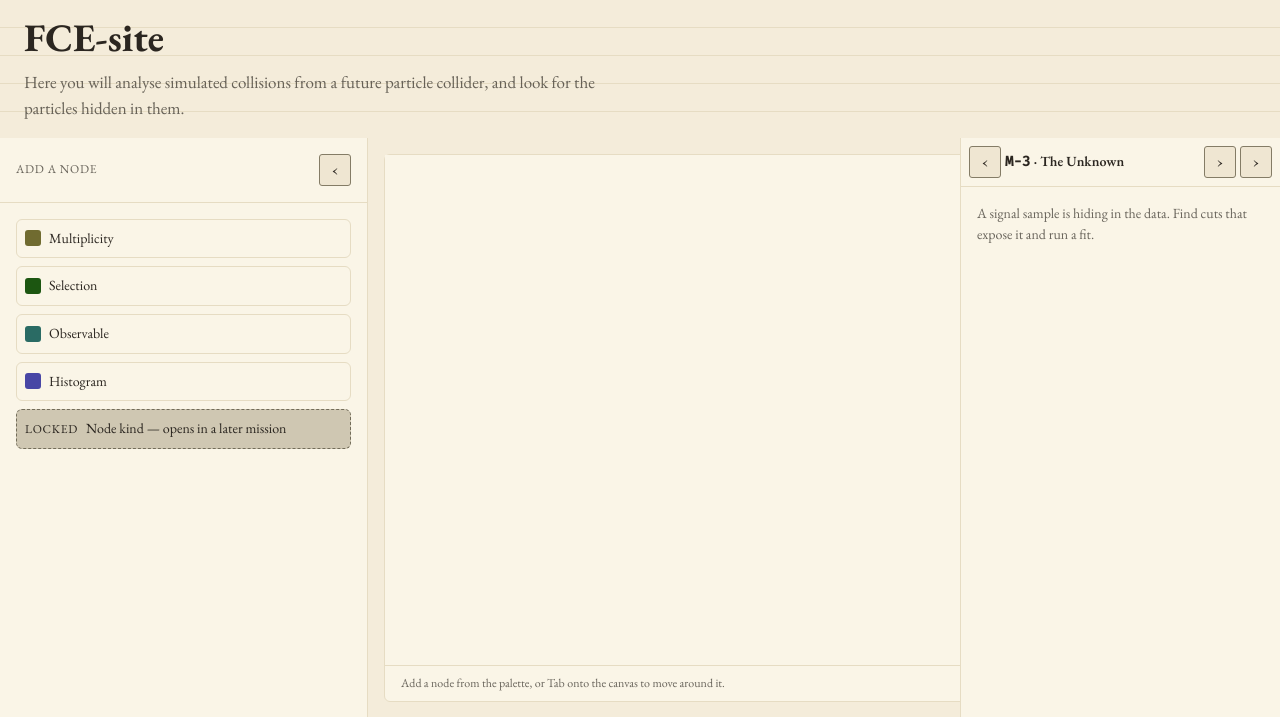
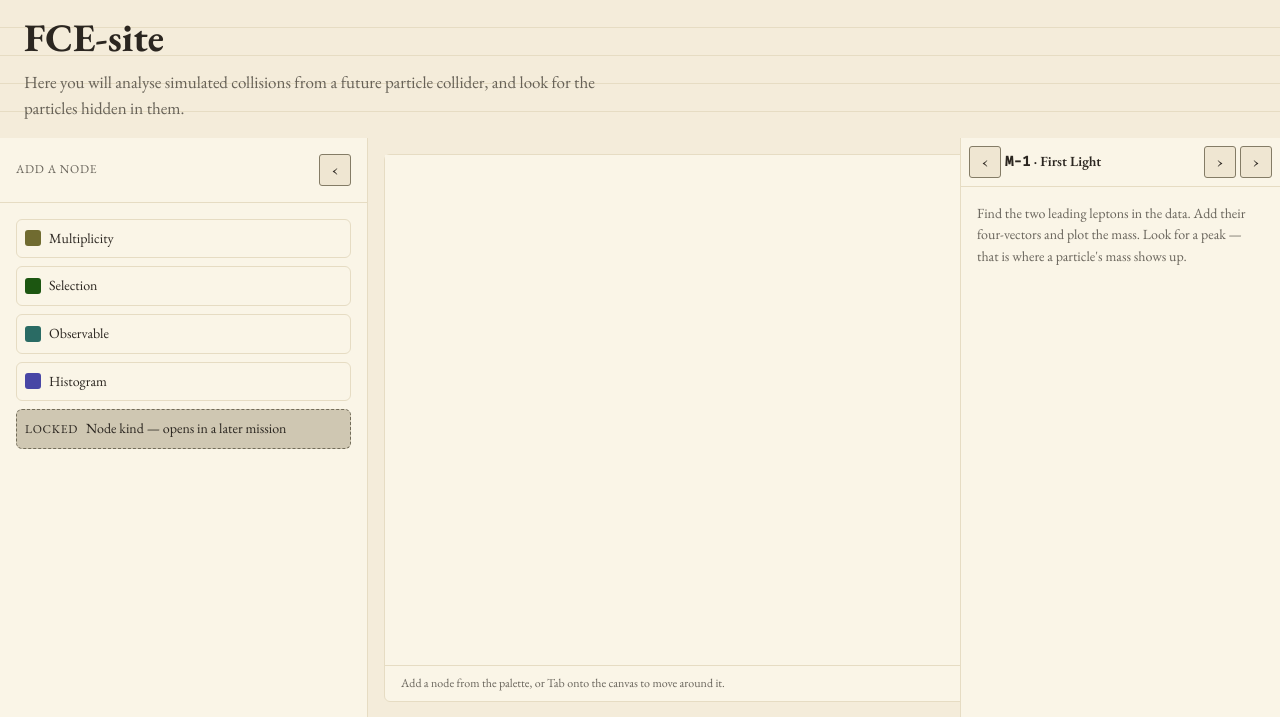
Before and after one commit to JulesVandenbroeck/fce-site, a FastAPI app: page / in a window 1280 px wide. Shown: the top 717 px of the page. Run offline with FastAPI, Linux system fonts and the light colour scheme.

Commit message:
frontend: show M-1 mission text instead of M-3 demo copy
The mission panel still carried D-010's demo copy for a mission-3
"The Unknown" fit search that does not exist yet (X4/X5 undocumented,
mission loading arrives in M5). Hardcode M-1 First Light's plain-English
brief and disable the pager since there is nothing to page to.

Co-Authored-By: Claude Sonnet 5 <noreply@anthropic.com>

```diff
--- a/src/fce_web/templates/shell.html
+++ b/src/fce_web/templates/shell.html
@@ -65,9 +65,9 @@
 
   <aside class="mission-panel" id="mission-panel" data-state="expanded" aria-label="Mission">
     <div class="mission-panel__head">
-      <button class="mission-panel__pager" id="pager-back" type="button" aria-label="Previous mission">&#8249;</button>
-      <span class="mission-panel__label" id="mission-label" data-mission-id="m3"><span class="mission-panel__code">M-3</span> · The Unknown</span>
-      <button class="mission-panel__pager" id="pager-forward" type="button" aria-label="Next mission">&#8250;</button>
+      <button class="mission-panel__pager" id="pager-back" type="button" aria-label="Previous mission" disabled>&#8249;</button>
+      <span class="mission-panel__label" id="mission-label" data-mission-id="m1"><span class="mission-panel__code">M-1</span> · First Light</span>
+      <button class="mission-panel__pager" id="pager-forward" type="button" aria-label="Next mission" disabled>&#8250;</button>
       <button class="mission-panel__toggle" id="panel-toggle" type="button"
               aria-expanded="true" aria-controls="mission-panel-body">
         <span class="mission-panel__toggle-glyph" id="panel-toggle-glyph" aria-hidden="true">&#8250;</span>
@@ -75,8 +75,9 @@
       </button>
     </div>
     <div class="mission-panel__body" id="mission-panel-body">
-      <p class="mission-panel__brief" id="mission-brief">A signal sample is hiding in the data. Find
-        cuts that expose it and run a fit.</p>
+      <p class="mission-panel__brief" id="mission-brief">Find the two leading leptons in the data.
+        Add their four-vectors and plot the mass. Look for a peak — that is where a particle's mass
+        shows up.</p>
     </div>
   </aside>
 
```
Also changed, not shown: tests/e2e/test_shell.py (+23 -0 lines).
